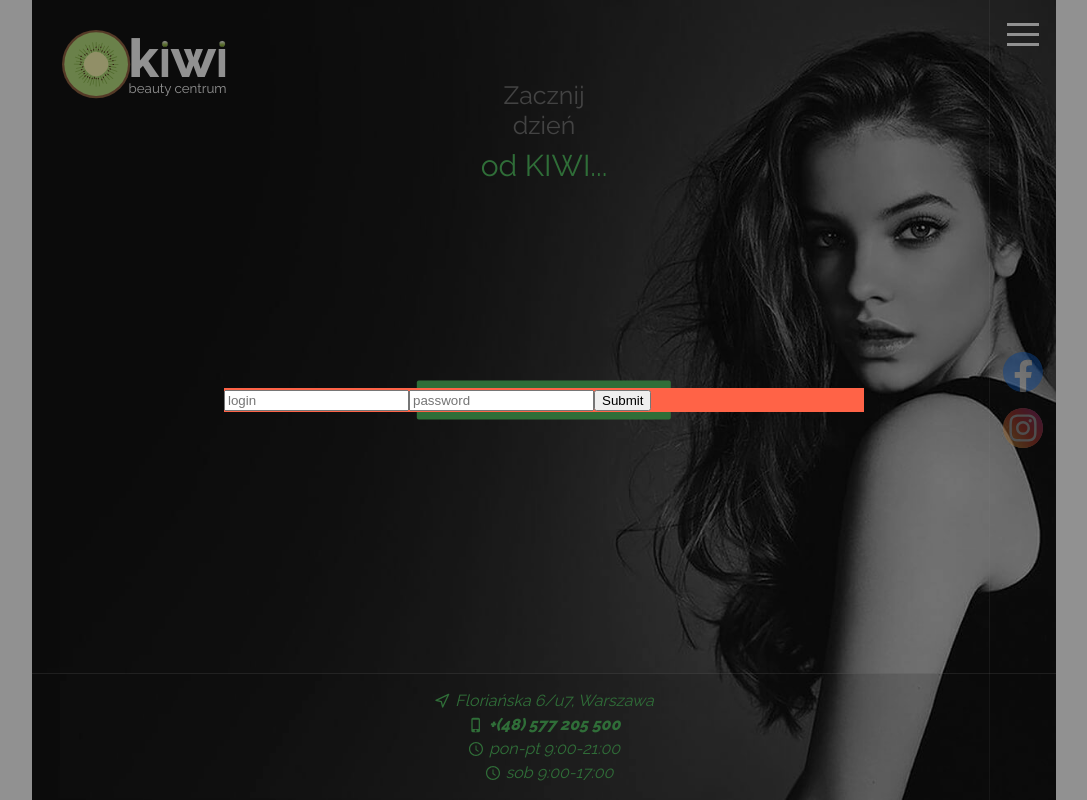
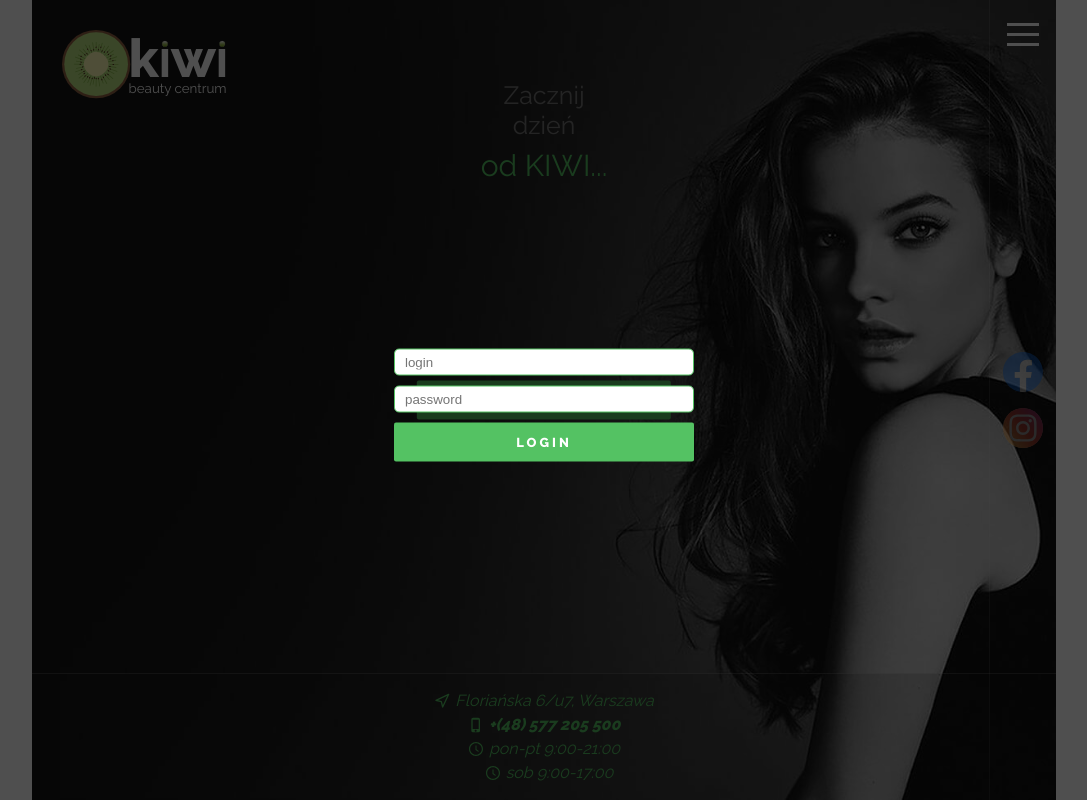
Before and after one commit to vomarchuk/kiwi-beauty-center, a React (Create React App) app: page / in a window 1280 px wide. Shown: the top 800 px of the page, without its empty margins (96-1183 px from the left). Built offline with nearby package versions, Linux system fonts and the light colour scheme; no server answers.

Commit message:
added styles for modal form (login)

```diff
--- a/src/components/Button/Button.jsx
+++ b/src/components/Button/Button.jsx
@@ -1,8 +1,8 @@
 import s from "./Button.module.scss";
 
-const Button = ({ name, variant }) => {
+const Button = ({ name, variant, typeBtn }) => {
   return (
-    <button className={`${s["button"]}  ${s[variant]}`} type="button">
+    <button className={`${s["button"]}  ${s[variant]}`} type={typeBtn}>
       {name}
     </button>
   );
--- a/src/components/Button/Button.module.scss
+++ b/src/components/Button/Button.module.scss
@@ -38,6 +38,22 @@
   }
 }
 
+.logIn {
+  margin-top: 10px;
+
+  background-color: $accentColor;
+  color: #ffffff;
+
+  &:hover {
+    background-color: lighten($accentColor, 35%);
+    color: $accentColor;
+  }
+
+  &:active {
+    background-color: darken($accentColor, 5%);
+  }
+}
+
 .more--service {
   margin-top: 20px;
   color: #444444;
--- a/src/components/Modal/Login.jsx
+++ b/src/components/Modal/Login.jsx
@@ -1,5 +1,6 @@
 import { useForm } from "react-hook-form";
 
+import Button from "../Button";
 import s from "./Login.module.scss";
 
 const Login = () => {
@@ -11,18 +12,21 @@ const Login = () => {
     watch,
     formState: { errors },
   } = useForm();
-  const onSubmit = (data) => console.log(data);
-  console.log(watch("example"));
+  const onSubmit = (data) => {
+    console.log(data);
+    reset();
+  };
   return (
     <>
       <div className={s.background}></div>
-      <div className={s.login}>
-        <form onSubmit={handleSubmit(onSubmit)}>
+      <form className={s.loginForm} onSubmit={handleSubmit(onSubmit)}>
         <input
+          className={s.input}
           placeholder="login"
           {...register("email", { required: true })}
         />
         <input
+          className={s.input}
           type="password"
           autoComplete="off"
           placeholder="password"
@@ -35,13 +39,10 @@ const Login = () => {
           })}
         />
         {errors.password && (
-            <p className={s["notification--error"]}>
-              {errors.password.message}
-            </p>
+          <p className={s["notification--error"]}>{errors.password.message}</p>
         )}
-          <input type="submit" />
+        <Button name="LogIn" variant="logIn" typeBtn="submit" />
       </form>
-      </div>
     </>
   );
 };
--- a/src/components/Modal/Login.module.scss
+++ b/src/components/Modal/Login.module.scss
@@ -5,16 +5,44 @@
   height: 100%;
   width: 100%;
   background-color: rgba(0, 0, 0, 0.863);
-  opacity: 0.5;
+  opacity: 0.8;
 }
 
-.login {
+.loginForm {
   z-index: 999;
   position: absolute;
+  position: fixed;
+
   top: 50%;
   left: 50%;
   transform: translate(-50%, -50%);
-  width: 50%;
 
-  background-color: tomato;
+  // margin: 20px;
+  // padding: 20px;
+  flex-direction: column;
+  display: flex;
+
+  // background-color: tomato;
 }
+
+.input {
+  min-width: 300px;
+  padding: 5px 10px;
+  border-radius: 5px;
+  outline: none;
+
+  border: 1px solid #54c263;
+}
+
+.input:not(first-child) {
+  margin-top: 10px;
+}
+
+.notification--error {
+  margin-top: 10px;
+  color: #bf1650;
+}
+
+.notification--error::before {
+  content: "⚠ ";
+}
```
Lines whose indentation alone changed are shown as unchanged.
